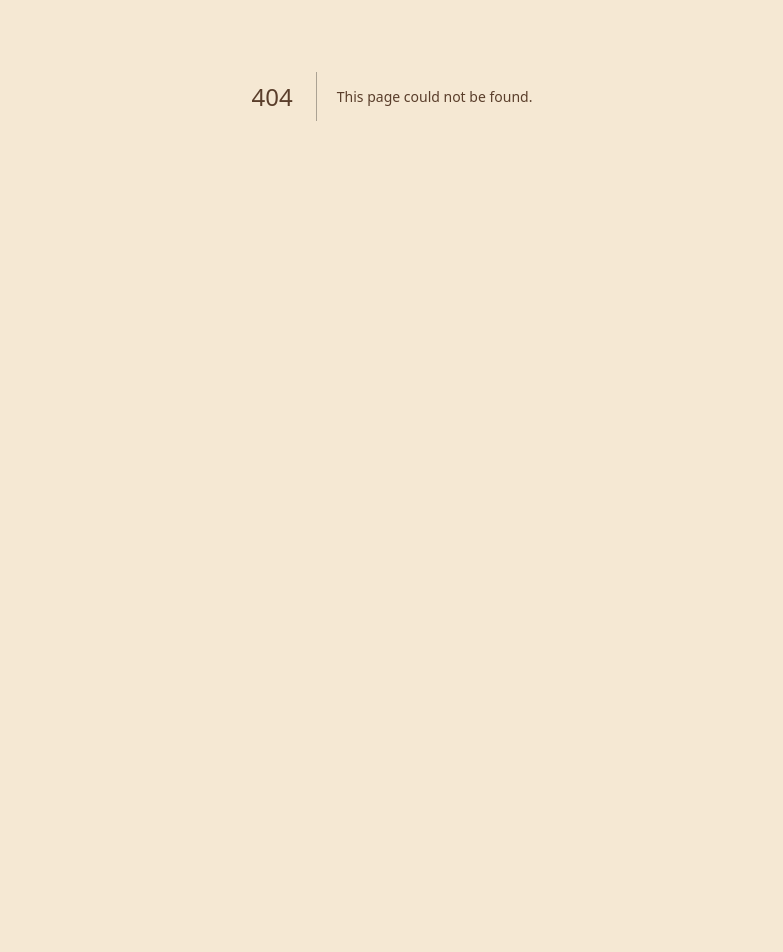
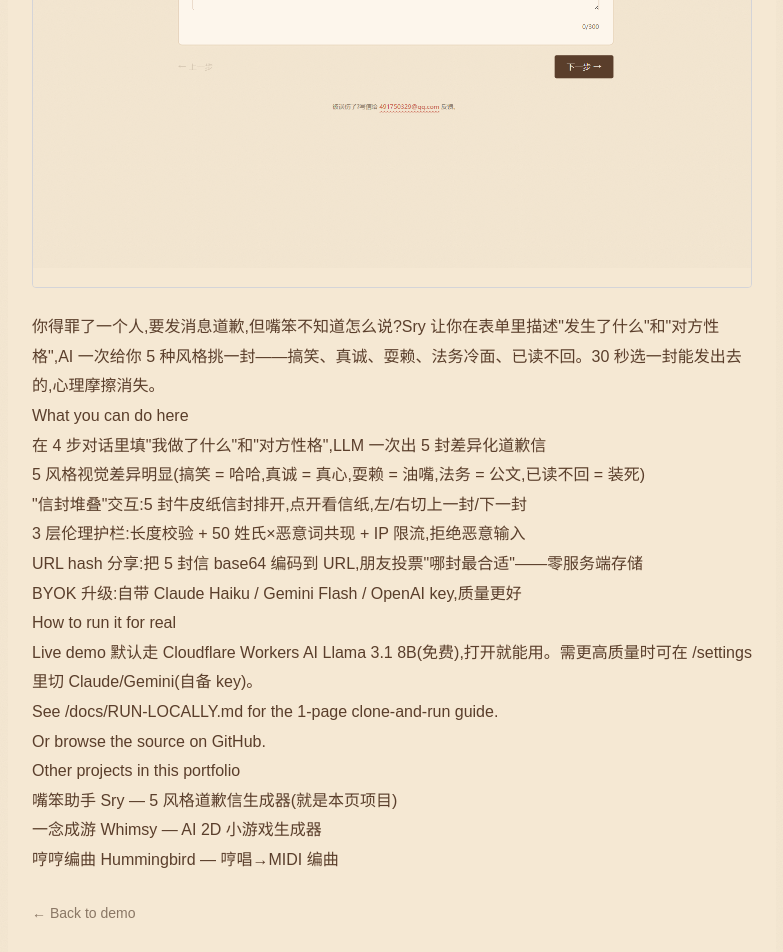
Before and after one commit to kevin12369/sry, a Next.js app in the folder apps/web/: page /portfolio in a window 1280 px wide. Before the commit this address had no page. Shown: the part 342-1294 px from the top of the page, without its empty margins (248-1031 px from the left). Before the commit the page ends 838 px from the top, so only its background shows below. Built offline with nearby package versions, Linux system fonts and the light colour scheme.

Commit message:
feat(web): add /portfolio page (project showcase)

```diff
--- /dev/null
+++ b/apps/web/src/app/portfolio/page.tsx
@@ -0,0 +1,100 @@
+import type { Metadata } from 'next';
+import Link from 'next/link';
+
+const NAME = '嘴笨助手 · Sry';
+const TAGLINE = '5 种风格的道歉信生成器';
+const DESCRIPTION =
+  '你得罪了一个人,要发消息道歉,但嘴笨不知道怎么说?Sry 让你在表单里描述"发生了什么"和"对方性格",AI 一次给你 5 种风格挑一封——搞笑、真诚、耍赖、法务冷面、已读不回。30 秒选一封能发出去的,心理摩擦消失。';
+const GITHUB_URL = 'https://github.com/kevin12369/sry';
+const DEMO_URL = 'https://sry-web.pages.dev/';
+
+export const metadata: Metadata = {
+  title: `${NAME} — Portfolio`,
+  description: DESCRIPTION,
+};
+
+export default function Portfolio() {
+  return (
+    <main className="min-h-screen bg-paper text-ink p-6 max-w-3xl mx-auto flex flex-col gap-6">
+      <header>
+        <h1 className="text-3xl font-semibold">{NAME}</h1>
+        <p className="text-muted mt-1">{TAGLINE}</p>
+      </header>
+
+      <section className="rounded border border-zinc-300 overflow-hidden bg-white">
+        <img
+          src="/docs/img/main.png"
+          alt={`${NAME} demo screenshot`}
+          className="w-full h-auto"
+        />
+      </section>
+
+      <section className="prose prose-zinc max-w-none">
+        <p>{DESCRIPTION}</p>
+
+        <h2>What you can do here</h2>
+        <ul>
+          <li>在 4 步对话里填"我做了什么"和"对方性格",LLM 一次出 5 封差异化道歉信</li>
+          <li>5 风格视觉差异明显(搞笑 = 哈哈,真诚 = 真心,耍赖 = 油嘴,法务 = 公文,已读不回 = 装死)</li>
+          <li>"信封堆叠"交互:5 封牛皮纸信封排开,点开看信纸,左/右切上一封/下一封</li>
+          <li>3 层伦理护栏:长度校验 + 50 姓氏×恶意词共现 + IP 限流,拒绝恶意输入</li>
+          <li>URL hash 分享:把 5 封信 base64 编码到 URL,朋友投票"哪封最合适"——零服务端存储</li>
+          <li>BYOK 升级:自带 Claude Haiku / Gemini Flash / OpenAI key,质量更好</li>
+        </ul>
+
+        <h2>How to run it for real</h2>
+        <p>Live demo 默认走 Cloudflare Workers AI Llama 3.1 8B(免费),打开就能用。需更高质量时可在 /settings 里切 Claude/Gemini(自备 key)。</p>
+        <ul>
+          <li>
+            See{' '}
+            <Link href="/docs/RUN-LOCALLY.md">/docs/RUN-LOCALLY.md</Link> for the
+            1-page clone-and-run guide.
+          </li>
+          <li>
+            Or{' '}
+            <a href={GITHUB_URL} target="_blank" rel="noopener noreferrer">
+              browse the source on GitHub
+            </a>
+            .
+          </li>
+        </ul>
+
+        <h2>Other projects in this portfolio</h2>
+        <ul>
+          <li>
+            <a href={DEMO_URL} target="_blank" rel="noopener noreferrer">
+              嘴笨助手 Sry
+            </a>{' '}
+            — 5 风格道歉信生成器(就是本页项目)
+          </li>
+          <li>
+            <a
+              href="https://github.com/kevin12369/whimsy"
+              target="_blank"
+              rel="noopener noreferrer"
+            >
+              一念成游 Whimsy
+            </a>{' '}
+            — AI 2D 小游戏生成器
+          </li>
+          <li>
+            <a
+              href="https://github.com/kevin12369/hummingbird"
+              target="_blank"
+              rel="noopener noreferrer"
+            >
+              哼哼编曲 Hummingbird
+            </a>{' '}
+            — 哼唱→MIDI 编曲
+          </li>
+        </ul>
+      </section>
+
+      <footer>
+        <Link href="/" className="text-sm text-muted hover:text-ink">
+          ← Back to demo
+        </Link>
+      </footer>
+    </main>
+  );
+}
```
Also changed, not shown: apps/web/public/docs/img/main.png (added), 1 other file (tests, documents, lock files or other folders).
